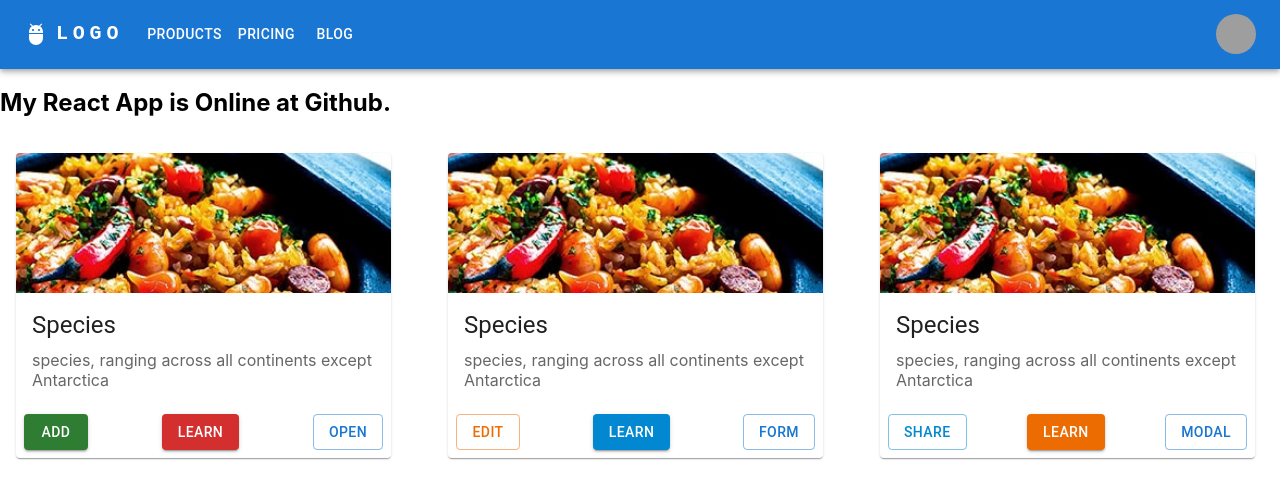
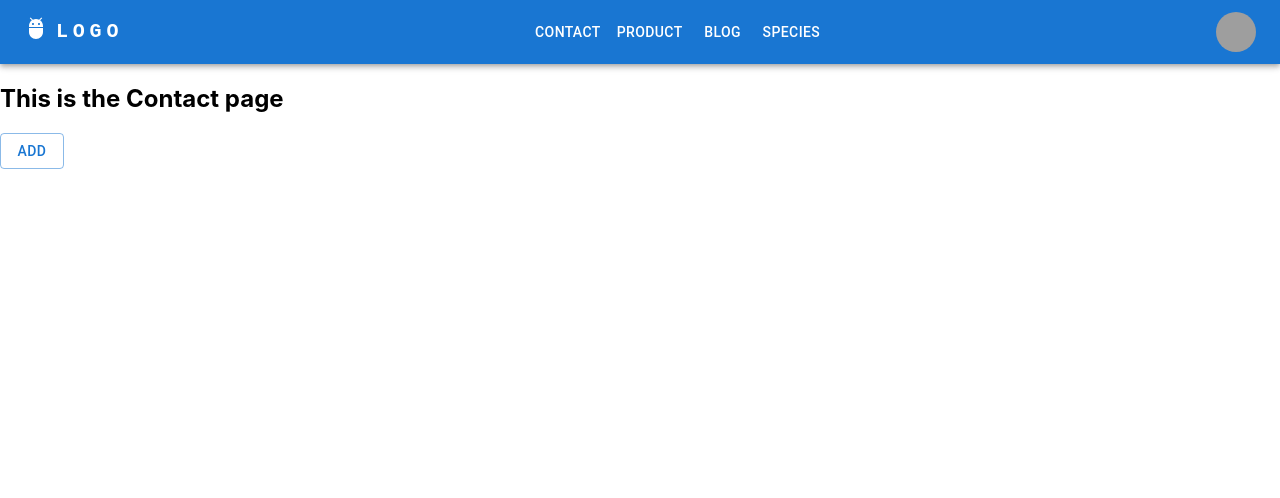
Before and after one commit to codesproject/kontect, a React (Create React App) app: page /contact in a window 1280 px wide. Shown: the top 498 px of the page. Built offline with nearby package versions, Linux system fonts and the light colour scheme; grey boxes are pictures that could not be loaded.

Commit message:
menu update

```diff
--- a/src/App.js
+++ b/src/App.js
@@ -1,67 +1,25 @@
 import { React } from "react";
-import "./App.css";
+import { BrowserRouter, Route, Routes } from "react-router-dom";
+
+import AppNav from "./AppNav";
+
+import Product from "./pages/Product";
+import Blog from "./pages/Blog";
+import Contact from "./pages/Contact";
 import Appbar from "./Appbar";
-import Cont from "./cont";
-
-import Box from "@mui/material/Box";
-import Grid from "@mui/material/Grid";
 
 function App(props) {
   return (
-    <div>
-      <Appbar />
-      <Box
-        maxWidth="xl"
-        sx={{
-          flexGrow: 1,
-          display: {
-            md: "block",
-            flexDirection: "column",
-            alignItems: "center",
-          },
-          m: "auto",
-        }}
-      >
-        <h2>My React App is Online at Github. </h2>
-        <Grid
-          container
-          spacing={2}
-          sx={{ margin: "auto", justifyContent: "center", display: {sm: 'flex', md: 'flex'} }}
-        >
-          <Grid item xs={4}>
-            <Cont
-              btn01="ADD"
-              btnColor="success"
-              btn2Color="error"
-              btnVar="contained"
-              btn3="OPEN"
-              MContent={props.ModalContHandler1}
-            />
-
-          </Grid>
-          <Grid item xs={4}>
-            <Cont
-              btn01="edit"
-              btnColor="warning"
-              btn2Color="info"
-              btnVar="outlined"
-              btn3="FORM"
-              MContent={props.ModalContHandler2}
-            />
-          </Grid>
-          <Grid item xs={4}>
-            <Cont
-              btn01="share"
-              btnColor="info"
-              btn2Color="warning"
-              btnVar="outlined"
-              btn3="MODAL"
-              MContent={props.ModalContHandler3}
-            />
-          </Grid>
-        </Grid>
-      </Box>
-    </div>
+    <BrowserRouter>
+      <Routes>
+        <Route path="/" element={<Appbar />}>
+          <Route index element={<AppNav />} />
+          <Route path="product" element={<Product />} />
+          <Route path="blog" element={<Blog />} />
+          <Route path="contact" element={<Contact />} />
+        </Route>
+      </Routes>
+    </BrowserRouter>
   );
 }
 
--- /dev/null
+++ b/src/AppNav.js
@@ -0,0 +1,70 @@
+import { React } from "react";
+import "./App.css";
+import Cont from "./cont";
+
+import Box from "@mui/material/Box";
+import Grid from "@mui/material/Grid";
+
+function AppNav(props) {
+  return (
+    <div>
+
+      <Box
+        maxWidth="xl"
+        sx={{
+          flexGrow: 1,
+          display: {
+            md: "block",
+            flexDirection: "column",
+            alignItems: "center",
+          },
+          m: "auto",
+        }}
+      >
+        <h2>My React App is Online at Github. </h2>
+        <Grid
+          container
+          spacing={2}
+          sx={{
+            margin: "auto",
+            justifyContent: "center",
+            display: { sm: "flex", md: "flex" },
+          }}
+        >
+          <Grid item xs={4}>
+            <Cont
+              btn01="ADD"
+              btnColor="success"
+              btn2Color="error"
+              btnVar="contained"
+              btn3="OPEN"
+              MContent={props.ModalContHandler1}
+            />
+          </Grid>
+          <Grid item xs={4}>
+            <Cont
+              btn01="edit"
+              btnColor="warning"
+              btn2Color="info"
+              btnVar="outlined"
+              btn3="FORM"
+              MContent={props.ModalContHandler2}
+            />
+          </Grid>
+          <Grid item xs={4}>
+            <Cont
+              btn01="share"
+              btnColor="info"
+              btn2Color="warning"
+              btnVar="outlined"
+              btn3="MODAL"
+              MContent={props.ModalContHandler3}
+            />
+          </Grid>
+        </Grid>
+      </Box>
+    </div>
+  );
+}
+
+export default AppNav;
--- a/src/Appbar.js
+++ b/src/Appbar.js
@@ -1,23 +1,24 @@
-import { useState } from 'react';
+import React, { useState } from "react";
 
-import AppBar from '@mui/material/AppBar';
-import Box from '@mui/material/Box';
-import Toolbar from '@mui/material/Toolbar';
-import IconButton from '@mui/material/IconButton';
-import Typography from '@mui/material/Typography';
-import Menu from '@mui/material/Menu';
-import MenuIcon from '@mui/icons-material/Menu';
-import Container from '@mui/material/Container';
-import Avatar from '@mui/material/Avatar';
-import Button from '@mui/material/Button';
-import Tooltip from '@mui/material/Tooltip';
-import MenuItem from '@mui/material/MenuItem';
-import AdbIcon from '@mui/icons-material/Adb';
+import { Outlet, Link } from "react-router-dom";
 
-const pages = ['Products', 'Pricing', 'Blog'];
-const settings = ['Profile', 'Account', 'Dashboard', 'Logout'];
+import AppBar from "@mui/material/AppBar";
+import Box from "@mui/material/Box";
+import Toolbar from "@mui/material/Toolbar";
+import IconButton from "@mui/material/IconButton";
+import Typography from "@mui/material/Typography";
+import Menu from "@mui/material/Menu";
+import MenuIcon from "@mui/icons-material/Menu";
+import Container from "@mui/material/Container";
+import Avatar from "@mui/material/Avatar";
+import Button from "@mui/material/Button";
+import Tooltip from "@mui/material/Tooltip";
+import MenuItem from "@mui/material/MenuItem";
+import AdbIcon from "@mui/icons-material/Adb";
 
-function Appbar() {
+const settings = ["Profile", "Account", "Dashboard", "Logout"];
+
+const Appbar = () => {
   const [anchorElNav, setAnchorElNav] = useState(null);
   const [anchorElUser, setAnchorElUser] = useState(null);
 
@@ -36,29 +37,38 @@ function Appbar() {
     setAnchorElUser(null);
   };
   return (
+    <>
       <AppBar position="static">
         <Container maxWidth="xl">
           <Toolbar disableGutters>
-        <AdbIcon sx={{ display: { xs: 'none', md: 'flex' }, mr: 1 }} />
+            <Link
+              style={{
+                textDecoration: "none",
+                color: "inherit",
+                display: "inherit",
+              }}
+              to="/"
+            >
+              <AdbIcon sx={{ display: { xs: "none", md: "flex" }, mr: 1 }} />
               <Typography
                 variant="h6"
                 noWrap
                 component="a"
-          href="/"
                 sx={{
                   mr: 2,
-            display: { xs: 'none', md: 'flex' },
-            fontFamily: 'monospace',
+                  display: { xs: "none", md: "flex" },
+                  fontFamily: "monospace",
                   fontWeight: 700,
-            letterSpacing: '.3rem',
-            color: 'inherit',
-            textDecoration: 'none',
+                  letterSpacing: ".3rem",
+                  color: "inherit",
+                  textDecoration: "none",
                 }}
               >
                 LOGO
               </Typography>
+            </Link>
 
-        <Box sx={{ flexGrow: 1, display: { xs: 'flex', md: 'none' } }}>
+            <Box sx={{ flexGrow: 1, display: { xs: "flex", md: "none" } }}>
               <IconButton
                 size="large"
                 aria-label="account of current user"
@@ -70,59 +80,88 @@ return (
                 <MenuIcon />
               </IconButton>
               <Menu
+                sx={{
+                  minWidth: 500,
+                  display: { xs: "block", md: "none" },
+                }}
                 id="menu-appbar"
                 anchorEl={anchorElNav}
                 anchorOrigin={{
-              vertical: 'bottom',
-              horizontal: 'left',
+                  vertical: "bottom",
+                  horizontal: "left",
                 }}
                 keepMounted
                 transformOrigin={{
-              vertical: 'top',
-              horizontal: 'left',
+                  vertical: "top",
+                  horizontal: "left",
                 }}
                 open={Boolean(anchorElNav)}
                 onClose={handleCloseNavMenu}
-            sx={{
-              display: { xs: 'block', md: 'none' },
-            }}
+
               >
-            {pages.map((page) => (
-              <MenuItem key={page} onClick={handleCloseNavMenu}>
-                <Typography textAlign="center">{page}</Typography>
+                <Box sx={{minWidth: 105, px: 1}}>
+                <MenuItem onClick={handleCloseNavMenu}>
+                  <Link to="/contact">  Contact </Link>
                 </MenuItem>
-            ))}
+                <MenuItem onClick={handleCloseNavMenu}>
+                  <Link to="/product">Product</Link></MenuItem>
+                <MenuItem onClick={handleCloseNavMenu}>
+                  <Link to='/blog'>Blogs</Link></MenuItem>
+                <MenuItem onClick={handleCloseNavMenu}>
+                  <Link to='/'>Species</Link></MenuItem>
+                </Box>
               </Menu>
             </Box>
-        <AdbIcon sx={{ display: { xs: 'flex', md: 'none' }, mr: 1 }} />
+            <Link
+              style={{
+                textDecoration: "none",
+                display: "inherit",
+                color: "inherit",
+                flexGrow: 1,
+              }}
+              to="/"
+            >
+              <AdbIcon sx={{ display: { xs: "flex", md: "none" }, mr: 1 }} />
               <Typography
                 variant="h5"
                 noWrap
                 component="a"
-          href=""
                 sx={{
                   mr: 2,
-            display: { xs: 'flex', md: 'none' },
+                  display: { xs: "flex", md: "none" },
                   flexGrow: 1,
-            fontFamily: 'monospace',
+                  fontFamily: "monospace",
                   fontWeight: 700,
-            letterSpacing: '.3rem',
-            color: 'inherit',
-            textDecoration: 'none',
+                  letterSpacing: ".3rem",
+                  color: "inherit",
+                  textDecoration: "none",
                 }}
               >
                 LOGO
               </Typography>
-        <Box sx={{ flexGrow: 1, display: { xs: 'none', md: 'flex' } }}>
-          {pages.map((page) => (
-            <Button
-              key={page}
-              onClick={handleCloseNavMenu}
-              sx={{ my: 2, color: 'white', display: 'block' }}
+            </Link>
+            <Box
+              sx={{
+                flexGrow: 1,
+                textDecoration: "none",
+                display: { xs: "none", md: "flex" },
+              }}
             >
-              {page}
-            </Button>
-          ))}
+              <Link to="/contact">
+                <Button sx={{ color: "white" }}>Contact</Button>
+              </Link>
+
+              <Link to="/product">
+                <Button sx={{ color: "white" }}>Product</Button>
+              </Link>
+
+              <Link to="/blog">
+                <Button sx={{ color: "white" }}>Blog</Button>
+              </Link>
+
+              <Link to="/">
+                <Button sx={{ color: "white" }}>Species</Button>
+              </Link>
             </Box>
 
             <Box sx={{ flexGrow: 0 }}>
@@ -132,17 +171,17 @@ return (
                 </IconButton>
               </Tooltip>
               <Menu
-            sx={{ mt: '45px' }}
+                sx={{ mt: "45px" }}
                 id="menu-appbar"
                 anchorEl={anchorElUser}
                 anchorOrigin={{
-              vertical: 'top',
-              horizontal: 'right',
+                  vertical: "top",
+                  horizontal: "right",
                 }}
                 keepMounted
                 transformOrigin={{
-              vertical: 'top',
-              horizontal: 'right',
+                  vertical: "top",
+                  horizontal: "right",
                 }}
                 open={Boolean(anchorElUser)}
                 onClose={handleCloseUserMenu}
@@ -157,8 +196,9 @@ return (
           </Toolbar>
         </Container>
       </AppBar>
-)
-
+      <Outlet />
+    </>
+  );
 }
 
-export default Appbar
+export default Appbar;
--- a/src/cont.js
+++ b/src/cont.js
@@ -14,7 +14,7 @@ function Cont(props) {
   const [Numb, Setnumb] = useState("  A new receipe")
 
   function handleClick() {
-    setClicks ( Numb );
+    setClicks ( Numb + clicks );
   }
 
   return (
--- a/src/index.css
+++ b/src/index.css
@@ -11,3 +11,8 @@ code {
   font-family: source-code-pro, Menlo, Monaco, Consolas, 'Courier New',
     monospace;
 }
+
+a {
+  text-decoration: none;
+  color: inherit;
+}
--- a/src/index.js
+++ b/src/index.js
@@ -1,17 +1,7 @@
-import React from 'react';
-import ReactDOM from 'react-dom/client';
-import './index.css';
-import App from './App';
-import reportWebVitals from './reportWebVitals';
+import React from "react";
+import ReactDOM from "react-dom/client";
+import "./index.css";
+import App from "./App";
 
-const root = ReactDOM.createRoot(document.getElementById('root'));
-root.render(
-  <React.StrictMode>
-    <App />
-  </React.StrictMode>
-);
-
-// If you want to start measuring performance in your app, pass a function
-// to log results (for example: reportWebVitals(console.log))
-// or send to an analytics endpoint. Learn more: https://bit.ly/CRA-vitals
-reportWebVitals();
+const root = ReactDOM.createRoot(document.getElementById("root"));
+root.render(<App />);
--- /dev/null
+++ b/src/pages/Blog.js
@@ -0,0 +1,10 @@
+const Blog = () => {
+    return (
+        <div>
+            <h2>This is the Blog page</h2>
+        </div>
+
+    )
+}
+
+export default Blog
--- /dev/null
+++ b/src/pages/Contact.js
@@ -0,0 +1,18 @@
+import { Button } from "@mui/material"
+import { useState } from "react"
+
+const Contact = () => {
+    const [val, setVal] = useState("Add")
+    const handleBtn = () => {
+        setVal("Value Added")
+    }
+    return (
+        <div>
+            <h2>This is the Contact page</h2>
+            <Button variant="outlined" onClick={handleBtn}>{val}</Button>
+        </div>
+
+    )
+}
+
+export default Contact
--- /dev/null
+++ b/src/pages/Product.js
@@ -0,0 +1,10 @@
+function Product() {
+    return (
+        <div>
+            <h2>This is the Product page</h2>
+        </div>
+
+    )
+}
+
+export default Product
```
Lines whose indentation alone changed are shown as unchanged.
